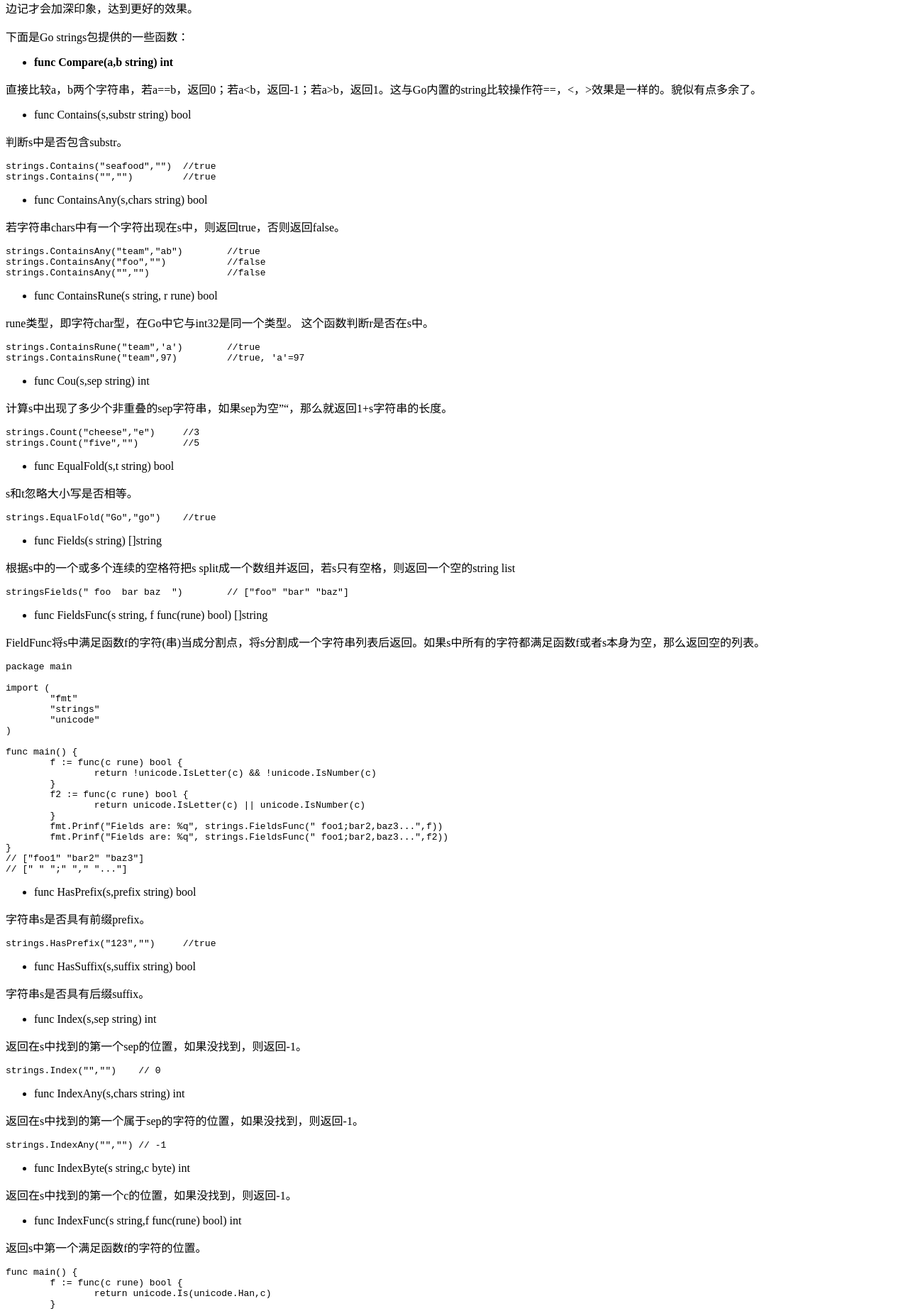
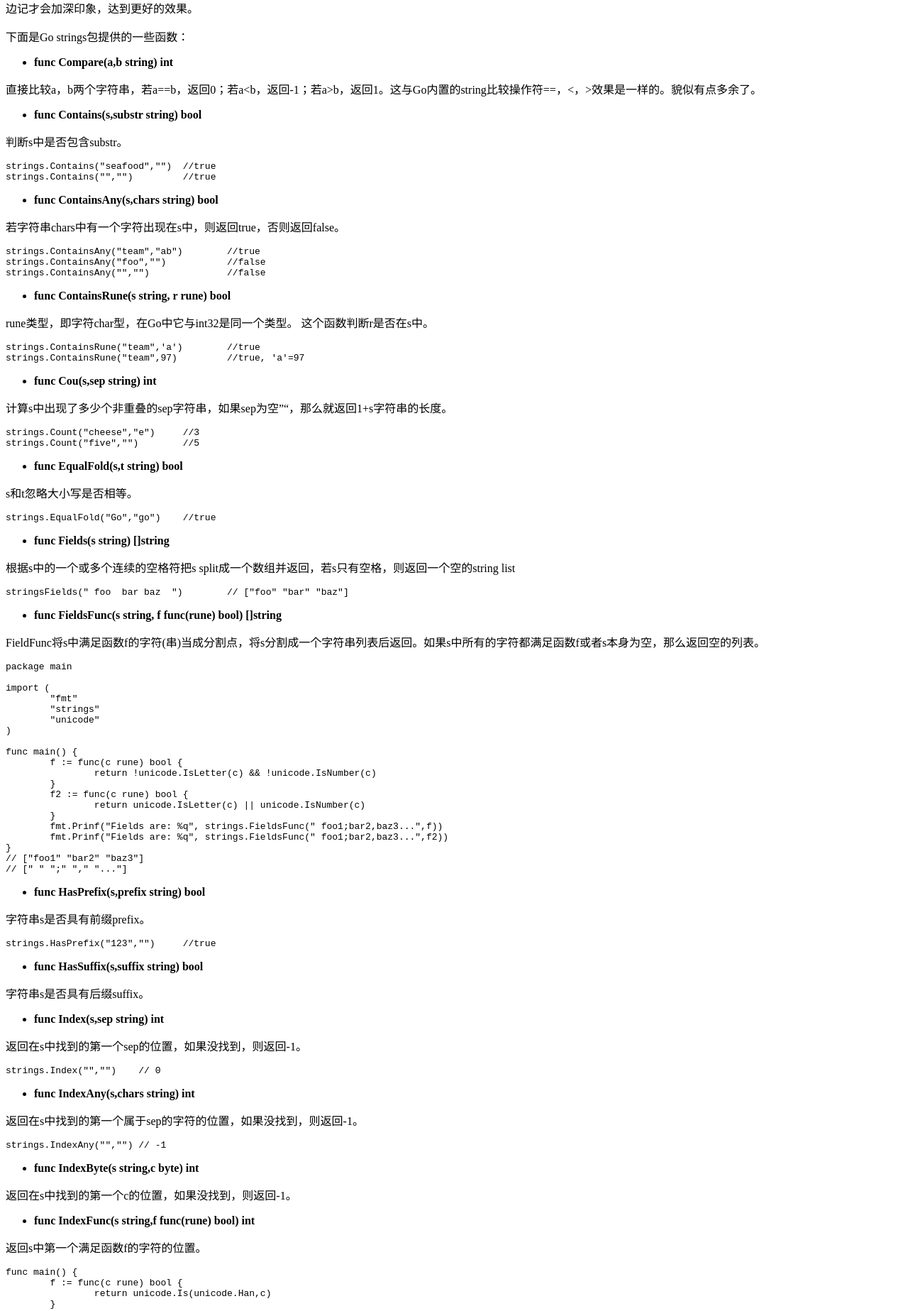
Before and after one commit to Wubin91/wubin91.github.com, a Jekyll site: the page built from _posts/2015-11-17-go-pkg-strings.md, in a window 1280 px wide. Shown: the part 345-2192 px from the top of the page at 71% size. Built offline with Jekyll 4.4.1, drawn with Linux system fonts in a browser that asks for light colours; nearby versions of some CDN libraries; library files that are not in the unit come from our copies; comment, search, counter and statistics services are not loaded.

Commit message:
starting Go

```diff
--- a/_posts/2015-11-17-go-pkg-strings.md
+++ b/_posts/2015-11-17-go-pkg-strings.md
@@ -18,14 +18,14 @@ tags: [Go, strings, package]
 
 直接比较a，b两个字符串，若a==b，返回0；若a<b，返回-1；若a>b，返回1。这与Go内置的string比较操作符==，<，>效果是一样的。貌似有点多余了。
 
-* func Contains(s,substr string) bool
+* **func Contains(s,substr string) bool**
 
 判断s中是否包含substr。
 
 	strings.Contains("seafood","")	//true
 	strings.Contains("","")		//true
 
-* func ContainsAny(s,chars string) bool
+* **func ContainsAny(s,chars string) bool**
 
 若字符串chars中有一个字符出现在s中，则返回true，否则返回false。
 
@@ -33,7 +33,7 @@ tags: [Go, strings, package]
 	strings.ContainsAny("foo","")		//false
 	strings.ContainsAny("","")		//false
 
-* func ContainsRune(s string, r rune) bool
+* **func ContainsRune(s string, r rune) bool**
 
 rune类型，即字符char型，在Go中它与int32是同一个类型。
 这个函数判断r是否在s中。
@@ -41,26 +41,26 @@ rune类型，即字符char型，在Go中它与int32是同一个类型。
 	strings.ContainsRune("team",'a')	//true
 	strings.ContainsRune("team",97)		//true, 'a'=97
 
-* func Cou(s,sep string) int
+* **func Cou(s,sep string) int**
 
 计算s中出现了多少个非重叠的sep字符串，如果sep为空""，那么就返回1+s字符串的长度。
 
 	strings.Count("cheese","e")	//3
 	strings.Count("five","")	//5
 
-* func EqualFold(s,t string) bool
+* **func EqualFold(s,t string) bool**
 
 s和t忽略大小写是否相等。
 
 	strings.EqualFold("Go","go")	//true
 
-* func Fields(s string) []string
+* **func Fields(s string) []string**
 
 根据s中的一个或多个连续的空格符把s split成一个数组并返回，若s只有空格，则返回一个空的string list
 
 	stringsFields(" foo  bar baz  ")	// ["foo" "bar" "baz"]
 
-* func FieldsFunc(s string, f func(rune) bool) []string
+* **func FieldsFunc(s string, f func(rune) bool) []string**
 
 FieldFunc将s中满足函数f的字符(串)当成分割点，将s分割成一个字符串列表后返回。如果s中所有的字符都满足函数f或者s本身为空，那么返回空的列表。
 
@@ -85,33 +85,33 @@ FieldFunc将s中满足函数f的字符(串)当成分割点，将s分割成一个
 	// ["foo1" "bar2" "baz3"]
 	// [" " ";" "," "..."]
 
-* func HasPrefix(s,prefix string) bool
+* **func HasPrefix(s,prefix string) bool**
 
 字符串s是否具有前缀prefix。
 
 	strings.HasPrefix("123","")	//true
 
-* func HasSuffix(s,suffix string) bool
+* **func HasSuffix(s,suffix string) bool**
 
 字符串s是否具有后缀suffix。
 
-* func Index(s,sep string) int
+* **func Index(s,sep string) int**
 
 返回在s中找到的第一个sep的位置，如果没找到，则返回-1。
 
 	strings.Index("","")	// 0
 
-* func IndexAny(s,chars string) int
+* **func IndexAny(s,chars string) int**
 
 返回在s中找到的第一个属于sep的字符的位置，如果没找到，则返回-1。
 
 	strings.IndexAny("","")	// -1
 
-* func IndexByte(s string,c byte) int
+* **func IndexByte(s string,c byte) int**
 
 返回在s中找到的第一个c的位置，如果没找到，则返回-1。
 
-* func IndexFunc(s string,f func(rune) bool) int
+* **func IndexFunc(s string,f func(rune) bool) int**
 
 返回s中第一个满足函数f的字符的位置。
 
@@ -123,11 +123,11 @@ FieldFunc将s中满足函数f的字符(串)当成分割点，将s分割成一个
 		fmt.Println(strings.IndexFunc("Hello, world",f))	// -1
 	}
 
-* func Join(a []string,sep string) string
+* **func Join(a []string,sep string) string**
 
 以sep为分隔符，将a组成一个长字符串。
 
 	s := []string{"foo","bar","baz"}
 	strings.Join(s,",")	// "foo,bar,baz"
 
-* func LastIndex(s,sep string) int
+* **func LastIndex(s,sep string) int**
```
